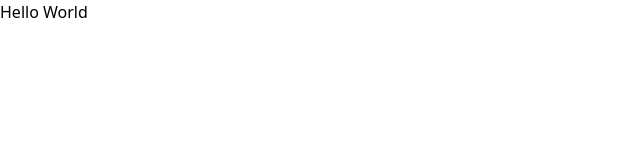
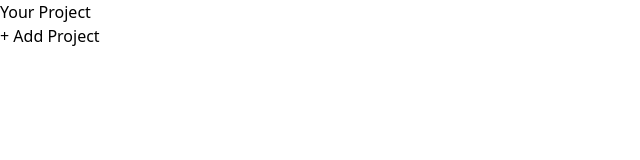
Before and after one commit to mario505/projMan, a React (Vite) app: page / in a window 1280 px wide. Shown: the top 160 px of the page, without its empty margins (0-640 px from the left). Built offline with nearby package versions, Linux system fonts and the light colour scheme.

Commit message:
created ProjectsSidebar.jsx, added it to App.jsx

```diff
--- a/src/App.jsx
+++ b/src/App.jsx
@@ -1,8 +1,10 @@
+import { ProjectsSidebar } from "./components/ProjectsSidebar";
+
 function App() {
   return (
-    <>
-      <h1 className="my-8 text-center text-5xl font-bold">Hello World</h1>
-    </>
+    <main>
+      <ProjectsSidebar />
+    </main>
   );
 }
 
--- /dev/null
+++ b/src/components/ProjectsSidebar.jsx
@@ -0,0 +1,11 @@
+export const ProjectsSidebar = () => {
+  return (
+    <aside>
+      <h2>Your Project</h2>
+      <div>
+        <button>+ Add Project</button>
+      </div>
+      <ul></ul>
+    </aside>
+  );
+};
```
